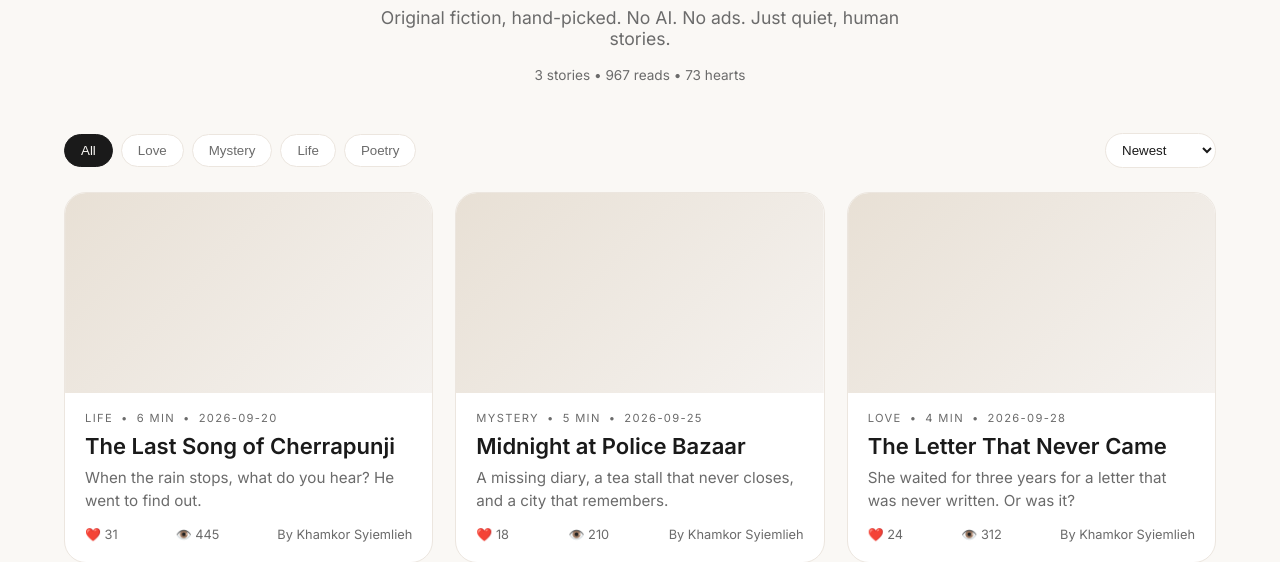
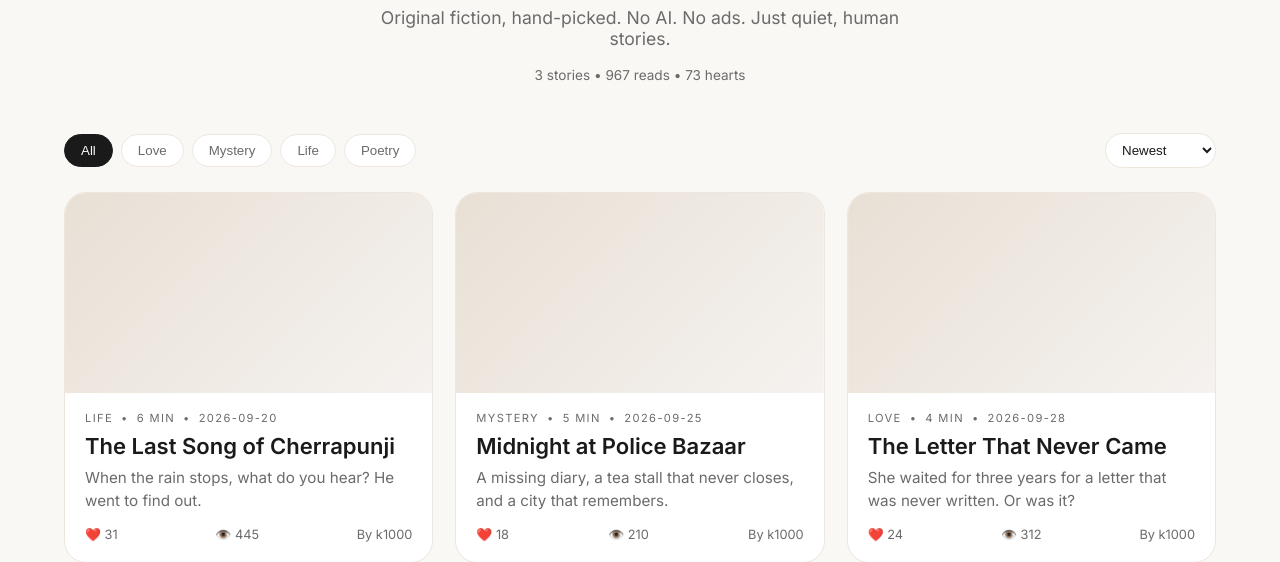
Before and after one commit to kham1000678/The-Stories-Loft, a plain HTML site: page index.html in a window 1280 px wide. Shown: the part 251-813 px from the top of the page. Drawn offline with Linux system fonts and the light colour scheme.

Commit message:
change author name to one place

```diff
--- a/script.js
+++ b/script.js
@@ -1,7 +1,10 @@
+// CHANGE NAME HERE ONLY - this will change everywhere
+const AUTHOR_NAME = "k1000"; // <-- change this to your new name!
+
 const defaultStories=[
-{id:1,title:"The Letter That Never Came",genre:"Love",excerpt:"She waited for three years for a letter that was never written. Or was it?",content:"She kept the mailbox empty on purpose. Because if it was empty, the hope was still alive.\n\nThree winters passed in Shillong. The rain wrote its own letters on her window.\n\nAnd then one day, the letter came — but not from where she expected.",author:"Khamkor Syiemlieh",date:"2026-09-28",readTime:"4 min",cover:"",likes:24,views:312},
-{id:2,title:"Midnight at Police Bazaar",genre:"Mystery",excerpt:"A missing diary, a tea stall that never closes, and a city that remembers.",content:"Police Bazaar never sleeps. But that night, it was watching.\n\nThe diary was last seen at 11:47 PM. At the tea stall near the taxi stand.\n\nWhat happened after that, no one wants to remember.",author:"Khamkor Syiemlieh",date:"2026-09-25",readTime:"5 min",cover:"",likes:18,views:210},
-{id:3,title:"The Last Song of Cherrapunji",genre:"Life",excerpt:"When the rain stops, what do you hear? He went to find out.",content:"He took a bus to Cherrapunji with no return ticket.\n\nEveryone thought he was running away. He was actually running towards something.\n\nThe last song.",author:"Khamkor Syiemlieh",date:"2026-09-20",readTime:"6 min",cover:"",likes:31,views:445}
+{id:1,title:"The Letter That Never Came",genre:"Love",excerpt:"She waited for three years for a letter that was never written. Or was it?",content:"She kept the mailbox empty on purpose. Because if it was empty, the hope was still alive.\n\nThree winters passed in Shillong. The rain wrote its own letters on her window.\n\nAnd then one day, the letter came — but not from where she expected.",author:AUTHOR_NAME,date:"2026-09-28",readTime:"4 min",cover:"",likes:24,views:312},
+{id:2,title:"Midnight at Police Bazaar",genre:"Mystery",excerpt:"A missing diary, a tea stall that never closes, and a city that remembers.",content:"Police Bazaar never sleeps. But that night, it was watching.\n\nThe diary was last seen at 11:47 PM. At the tea stall near the taxi stand.\n\nWhat happened after that, no one wants to remember.",author:AUTHOR_NAME,date:"2026-09-25",readTime:"5 min",cover:"",likes:18,views:210},
+{id:3,title:"The Last Song of Cherrapunji",genre:"Life",excerpt:"When the rain stops, what do you hear? He went to find out.",content:"He took a bus to Cherrapunji with no return ticket.\n\nEveryone thought he was running away. He was actually running towards something.\n\nThe last song.",author:AUTHOR_NAME,date:"2026-09-20",readTime:"6 min",cover:"",likes:31,views:445}
 ];
 function getStories(){
   let s=localStorage.getItem('loft_stories');
```
Also changed, not shown: story.html (+2 -2 lines).
